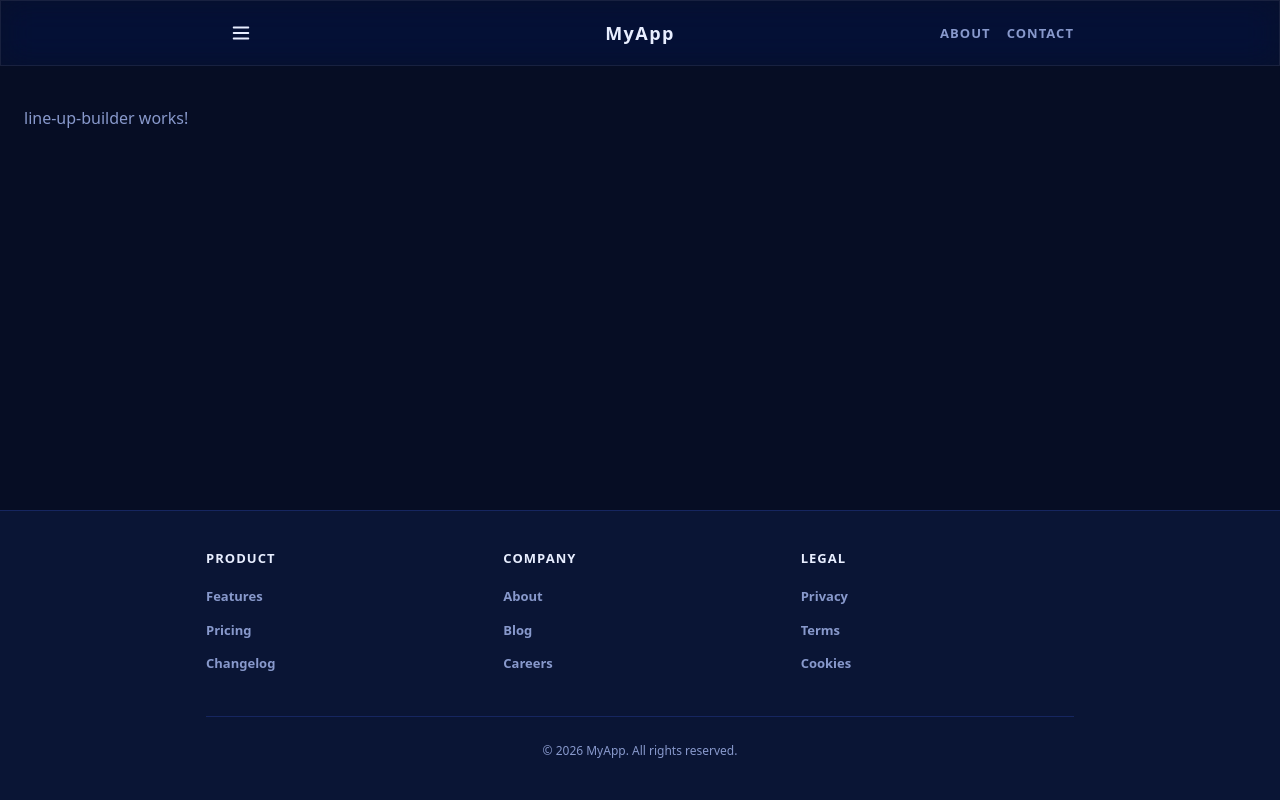
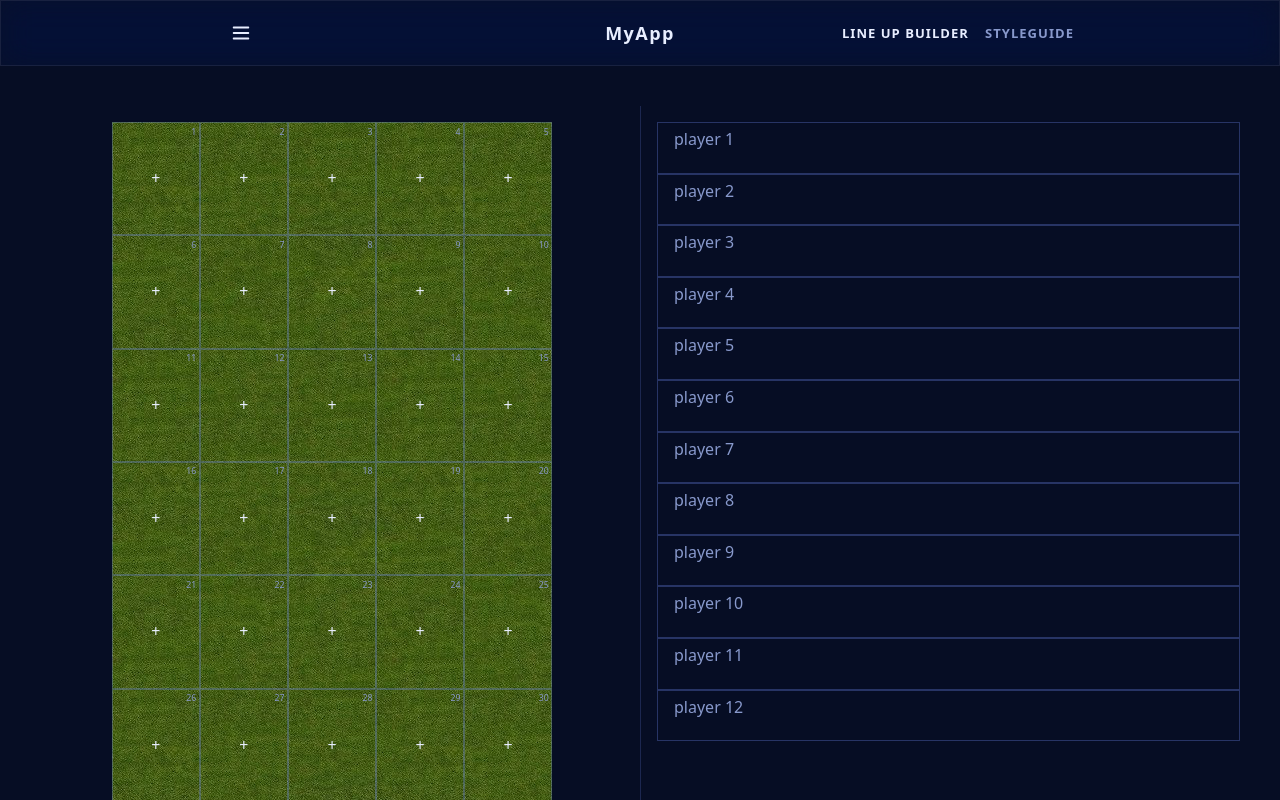
Before and after one commit to davenar/lineup-builder, an Angular app: page /builder in a window 1280 px wide. Shown: the top 800 px of the page. Built offline with nearby package versions, Linux system fonts and the light colour scheme; no server answers.

Commit message:
pitch grid

```diff
--- a/src/app/features/line-up-builder/pages/line-up-builder/line-up-builder.component.html
+++ b/src/app/features/line-up-builder/pages/line-up-builder/line-up-builder.component.html
@@ -1 +1,26 @@
-<p>line-up-builder works!</p>
+<div class="flex flex-col sd:flex-row w-full sd:h-screen">
+
+  <!-- PITCH -->
+  <div class="w-full sd:w-1/2 flex items-start justify-center p-base">
+    <div ngClass="grid grid-rows-6 grid-cols-5 [aspect-ratio:68/105] [max-height:75dvh] sd:[max-height:85dvh] [width:min(calc(75dvh*68/105),100%)] sd:[width:min(calc(85dvh*68/105),100%)] {{ customPitchClasses }} [&>*]:border [&>*]:border-lup-soft/30 [&>*]:text-text-primary">
+      @for (n of playerPositions; track n) {
+        <div class="relative flex items-center justify-center">
+          <span class="absolute top-1 right-1 text-sm text-text-muted">{{ n }}</span>
+          <span>+</span>
+        </div>
+      }
+    </div>
+  </div>
+
+  <!-- BENCH -->
+  <div class="w-full sd:w-1/2 flex flex-col items-start justify-start p-base border-t border-lup-soft/20 sd:border-t-0 sd:border-l">
+    <div class="grid grid-cols-1 w-full [&>*]:border [&>*]:border-lup-soft/30 [&>*]:px-base [&>*]:py-xs [&>*]:flex [&>*]:items-center [&>*]:text-text-primary">
+      @for (n of benchPositions; track n) {
+        <div>
+          <p>player {{ n }}</p>
+        </div>
+      }
+    </div>
+  </div>
+
+</div>
--- a/src/app/features/line-up-builder/pages/line-up-builder/line-up-builder.component.ts
+++ b/src/app/features/line-up-builder/pages/line-up-builder/line-up-builder.component.ts
@@ -1,11 +1,14 @@
+import { CommonModule } from '@angular/common';
 import { Component } from '@angular/core';
 
 @Component({
   selector: 'app-line-up-builder',
-  imports: [],
+  imports: [CommonModule],
   templateUrl: './line-up-builder.component.html',
   styleUrl: './line-up-builder.component.css'
 })
 export class LineUpBuilderComponent {
-
+playerPositions = Array.from({ length: 30 }, (_, i) => i + 1);
+benchPositions = Array.from({ length: 12 }, (_, i) => i + 1);
+customPitchClasses = 'bg-[url(/grass.jpg)]';
 }
--- a/src/app/shared/components/header/main-header/main-header.component.ts
+++ b/src/app/shared/components/header/main-header/main-header.component.ts
@@ -20,10 +20,8 @@ export class MainHeaderComponent {
   readonly appTitle = 'MyApp';
 
   readonly navLinks: NavLink[] = [
-    // { label: 'Home', path: '/' },
-    { label: 'About', path: '/about' },
-    // { label: 'Services', path: '/services' },
-    { label: 'Contact', path: '/contact' },
+    { label: 'Line Up Builder', path: '/builder' },
+    { label: 'Styleguide', path: '/styleguide' }
   ];
 
   openMainPanel(): void {
```
Also changed, not shown: public/grass.jpg (added).
